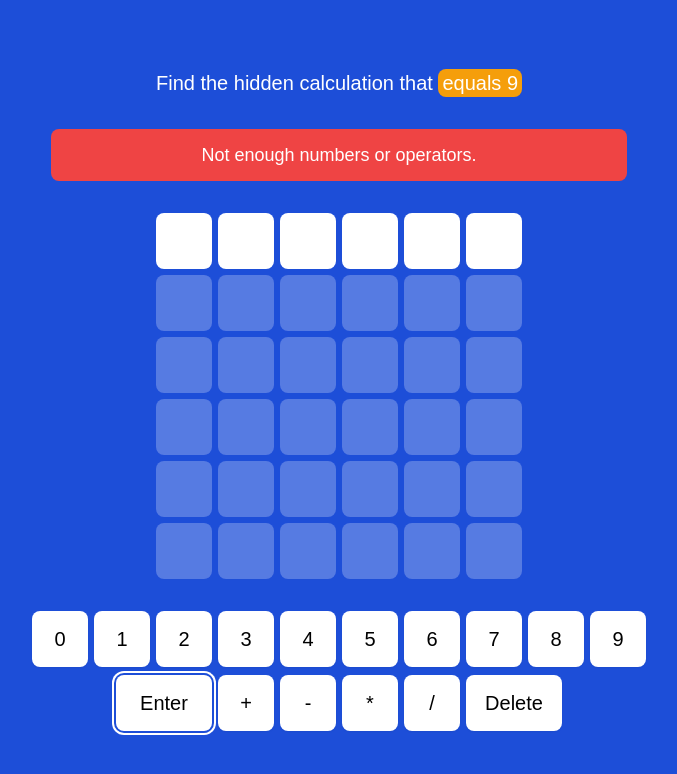
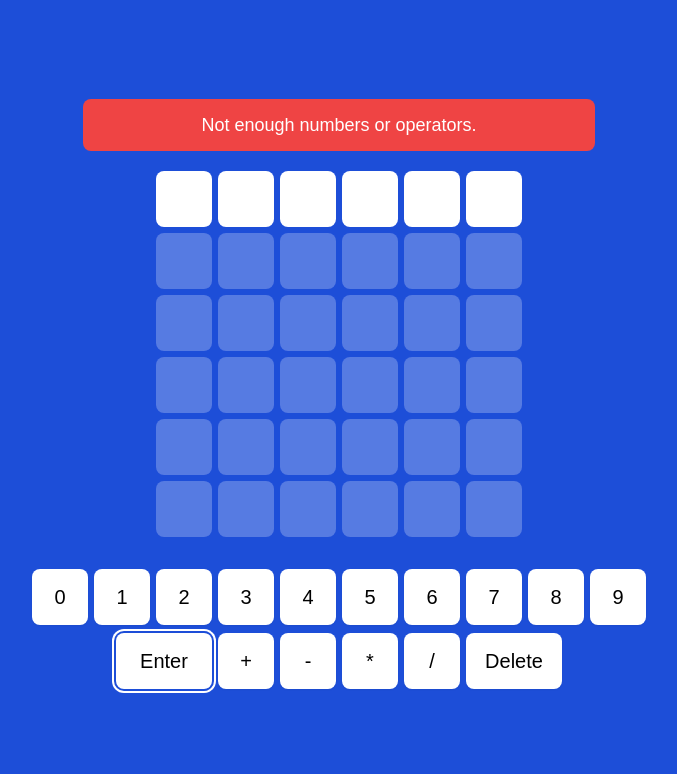
Before and after one commit to ddanielcruz/mathler, a React (Vite) app: page / in a window 1280 px wide. Both pictures are taken after a click on the button "Enter". Shown: the top 774 px of the page, without its empty margins (301-978 px from the left). Built offline with nearby package versions, Linux system fonts and the light colour scheme.

Commit message:
style: position error alert

```diff
--- a/src/components/game/game.tsx
+++ b/src/components/game/game.tsx
@@ -8,7 +8,7 @@ export function Game() {
   const { equationResult, error } = useGame();
 
   return (
-    <div className="relative flex flex-col items-center gap-8">
+    <div className="flex flex-col items-center gap-8 sm:relative">
       <h2 className="text-center text-xl font-medium text-white">
         Find the hidden calculation that{' '}
         <div className="mx-auto w-fit rounded-lg bg-amber-500 px-1 sm:inline-flex">
@@ -17,7 +17,11 @@ export function Game() {
       </h2>
 
       {error && (
-        <Alert variant="error" className="w-full max-w-xl">
+        <Alert
+          variant="error"
+          // TODO Detect notch and adjust alert position
+          className="fixed inset-x-4 top-0 z-10 sm:absolute sm:inset-x-auto sm:-top-3 sm:w-full sm:max-w-lg"
+        >
           {error}
         </Alert>
       )}
--- a/src/components/ui/alert.tsx
+++ b/src/components/ui/alert.tsx
@@ -11,7 +11,7 @@ export function Alert({ children, className, variant = 'error', ...props }: Aler
     <div
       data-testid="alert"
       className={cn(
-        'rounded-lg px-2 py-1 text-center sm:px-4 sm:py-3 sm:text-lg',
+        'rounded-lg p-2 text-center sm:p-3 sm:text-lg',
         variant === 'error' && 'bg-red-500 text-white',
         className,
       )}
```
